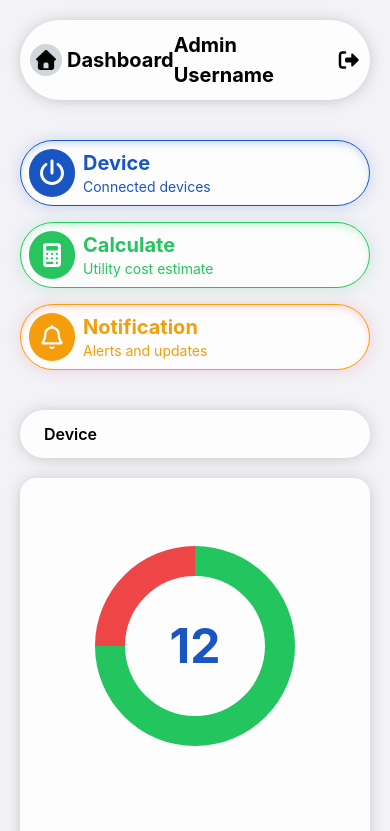
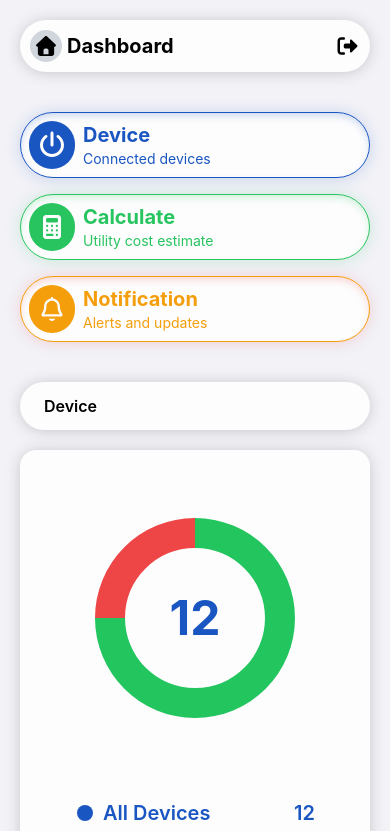
Before and after one commit to aukabanana/CSC-105-Pre-Hackathon, a React (Vite) app in the folder frontend/: page /dashboard in a window 390 px wide. Shown: the top 831 px of the page. Built offline with nearby package versions, Linux system fonts and the light colour scheme.

Commit message:
style: edit illustration 'Admin username'

```diff
--- a/frontend/src/components/dashboardHeader.tsx
+++ b/frontend/src/components/dashboardHeader.tsx
@@ -1,13 +1,13 @@
 import { FontAwesomeIcon } from "@fortawesome/react-fontawesome"
-import  type { Header }  from "../types/types";
+import type { Header } from "../types/types";
 import {
     faHouse,
     faRightFromBracket
 } from '@fortawesome/free-solid-svg-icons'
 
 
-function DashboardHeader({title, username}: Header) {
-    return(
+function DashboardHeader({ title, username }: Header) {
+    return (
         <div className="flex px-[clamp(10px,2.5vw,20px)] py-[clamp(5px,2.5vw,10px)]  rounded-full shadow-(--shadow-lg) bg-(--bg-card) justify-between">
             <div className="flex flex-row items-center gap-1.25 sm:gap-2.5 md:gap-5">
                 <div className="bg-gray-300 rounded-full p-2 flex items-center justify-center w-8 h-8 md:w-12 md:h-12">
@@ -16,7 +16,9 @@ function DashboardHeader({title, username}: Header) {
                 <h2 className="text-[20px] sm:text-[24px] md:text-[28px] font-bold">{title}</h2>
             </div>
             <div className="flex flex-row items-center gap-1.25 sm:gap-2.5 md:gap-5 pr-[clamp(10px, 2.5vw, 20px)]">
-                <h2 className="text-[20px] sm:text-[24px] md:text-[28px] font-bold">{username}</h2>
+                <h2 className="hidden sm:block text-[20px] sm:text-[24px] md:text-[28px] font-bold">
+                    {username}
+                </h2>
                 {username && <FontAwesomeIcon icon={faRightFromBracket} className="text-[20px] sm:text-[24px] md:text-[28px]" />}
             </div>
         </div>
--- a/frontend/src/main.tsx
+++ b/frontend/src/main.tsx
@@ -6,6 +6,7 @@ import App from './App.tsx'
 import NotificationsPage from './pages/notificationsPage.tsx'
 import ElectricChargePage from './pages/electricChargePage.tsx'
 import DashboardPage from './pages/dashboardPage.tsx'
+import { DevicePage } from './pages/devicesPage.tsx'
 
 const router = createBrowserRouter([
     {
@@ -21,6 +22,10 @@ const router = createBrowserRouter([
         element: <NotificationsPage />
     },
     {
+        path: '/devices-controller',
+        element: <DevicePage />
+    },
+    {
         path: '/electric-charge',
         element: <ElectricChargePage />
     },
```
